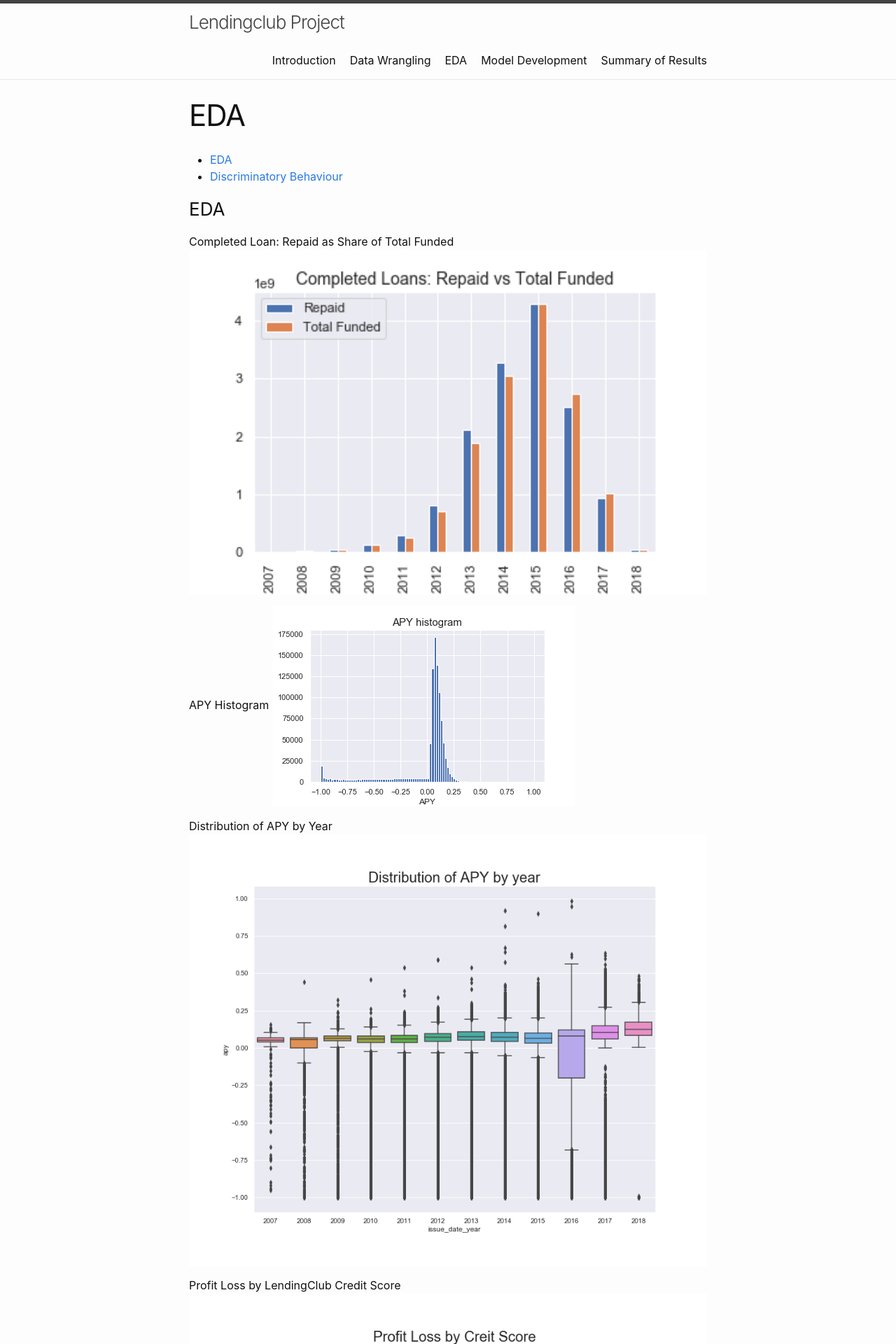
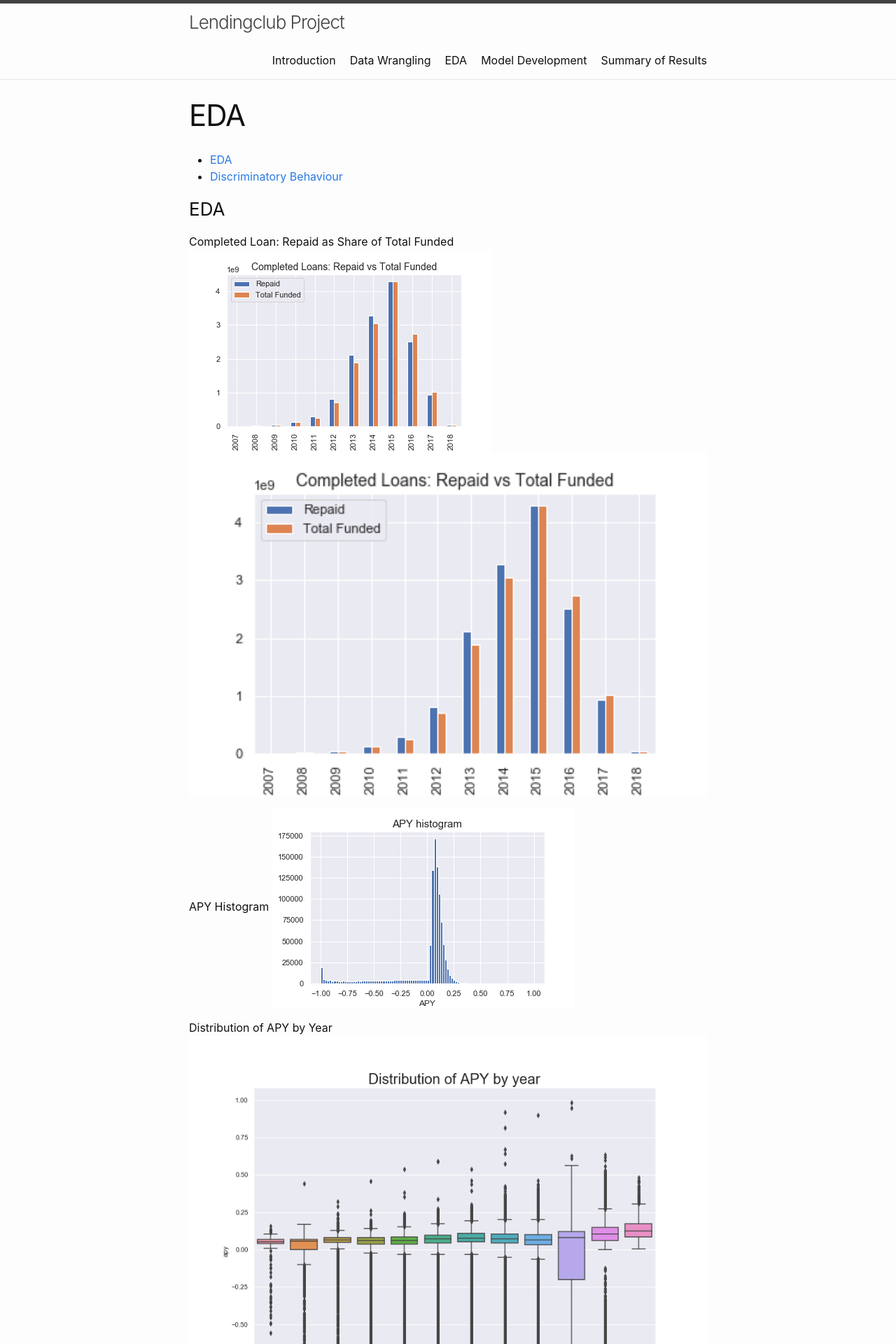
Before and after one commit to junparkh/LendingClub, a Jekyll site: the page built from menu2.md, in a window 1280 px wide. Shown: the top 1920 px of the page at 70% size. Built offline with Jekyll 4.4.1, drawn with Linux system fonts in a browser that asks for light colours.

Commit message:
Update menu2.md

```diff
--- a/menu2.md
+++ b/menu2.md
@@ -9,6 +9,7 @@ permalink: /menu2/
 
 ### EDA
 Completed Loan: Repaid as Share of Total Funded
+![Image 1](/image/Net_CashFlow_By_Year.png){:class="img-responsive"}
 ![Image 1](/image/Net_CashFlow_By_Year.png){:height="200%" width="200%"}
 
 APY Histogram
```
